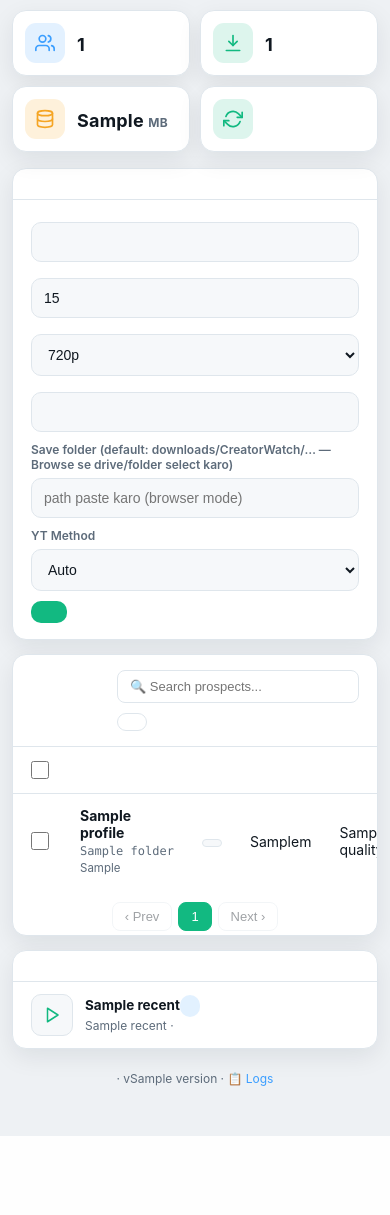
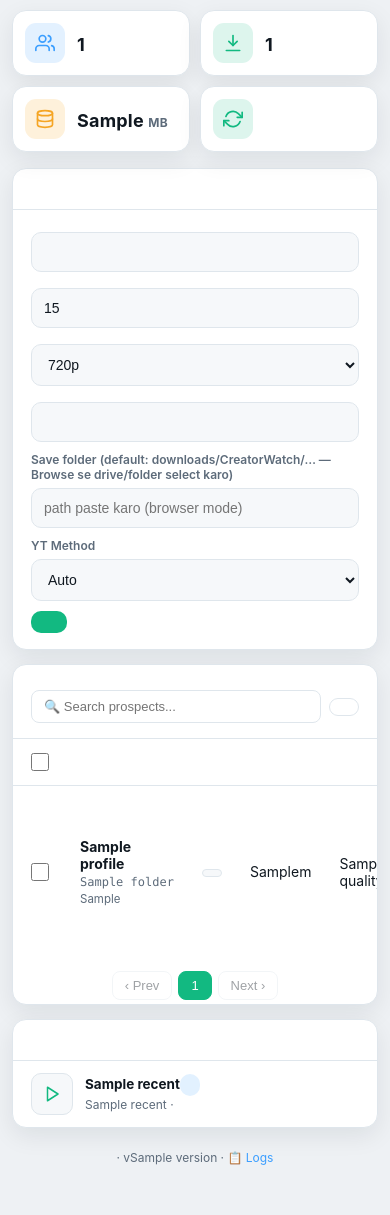
Before and after one commit to ShahzaibRao/CreatorWatch, a Python web app: template templates/dashboard.html in a window 390 px wide. Shown: the part 191-1406 px from the top of the page. Before the commit the page ends 1327 px from the top, so only its background shows below. Run offline with Jinja, Linux system fonts and the light colour scheme; the template is opened without the code that fills it: most values are stand-ins (such as "Sample title", 1, 10 or a date in 2020).

Commit message:
UI: Prospects responsive — top buttons fix, compact table, mobile-friendly

```diff
--- a/templates/dashboard.html
+++ b/templates/dashboard.html
@@ -54,16 +54,31 @@ input:focus,select:focus{border-color:var(--accent)}
 .btn:hover{background:var(--accent-d);color:#fff}
 .btn.ghost{background:transparent;border:1px solid var(--border);color:var(--text)}
 .btn.ghost:hover{border-color:var(--accent);color:var(--accent)}
-.twrap{overflow-x:auto}
-table{width:100%;border-collapse:collapse;min-width:760px}
+.twrap{overflow-x:auto;-webkit-overflow-scrolling:touch}
+table{width:100%;border-collapse:collapse;min-width:640px}
+th{font-size:11px;padding:10px 10px}
+td{padding:11px 10px;font-size:13.5px}
+/* Mobile-friendly */
+@media (max-width:768px){
+  .card-h{flex-direction:column;align-items:flex-start}
+  .pros-tools{width:100%;justify-content:stretch}
+  .pros-tools .search-box{flex:1;min-width:0}
+  td{padding:10px 8px;font-size:13px}
+  th{padding:8px;font-size:10.5px}
+  .pfolder{max-width:180px}
+  .act{flex-wrap:wrap}
+  .icon-btn{padding:5px 8px;font-size:12px}
+  .pager button{padding:5px 9px;font-size:12px}
+}
+/* Top buttons: search + check-all ek line me */
+.pros-tools{display:flex;gap:8px;align-items:center;flex-wrap:nowrap}
+.search-box{padding:8px 12px;border:1px solid var(--border);border-radius:8px;background:var(--surface);color:var(--text);font-size:13px;width:220px;flex-shrink:1}
 th{font-size:11.5px;text-transform:uppercase;letter-spacing:.6px;color:var(--muted);text-align:left;padding:11px 14px;border-bottom:1px solid var(--border);white-space:nowrap}
 td{padding:13px 14px;border-bottom:1px solid var(--border);font-size:14px;vertical-align:middle}
 tr:last-child td{border-bottom:0}
 .pname{font-weight:700}
 .pfolder{font-size:12px;color:var(--muted);font-family:ui-monospace,Consolas,monospace;word-break:break-all;display:inline-block;max-width:340px;overflow:hidden;text-overflow:ellipsis;white-space:nowrap;vertical-align:bottom}
 /* Prospects: search + pagination + bulk */
-.pros-tools{display:flex;gap:10px;align-items:center;flex-wrap:wrap}
-.search-box{padding:8px 12px;border:1px solid var(--border);border-radius:8px;background:var(--surface);color:var(--text);font-size:13px;min-width:200px}
 .pager{display:flex;gap:6px;align-items:center;justify-content:center;padding:14px 0 4px;flex-wrap:wrap}
 .pager button{padding:6px 12px;border:1px solid var(--border);border-radius:8px;background:var(--surface);color:var(--text);font-size:13px;cursor:pointer}
 .pager button.active{background:var(--accent);color:#fff;border-color:var(--accent)}
```
